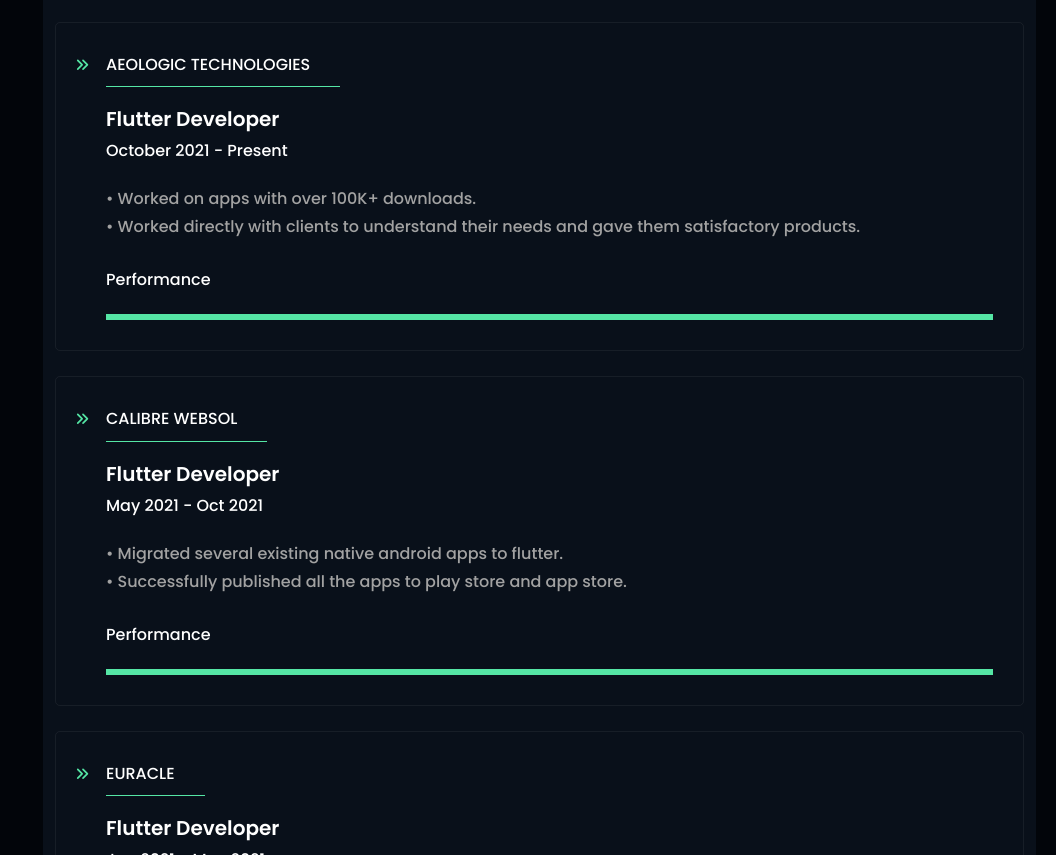
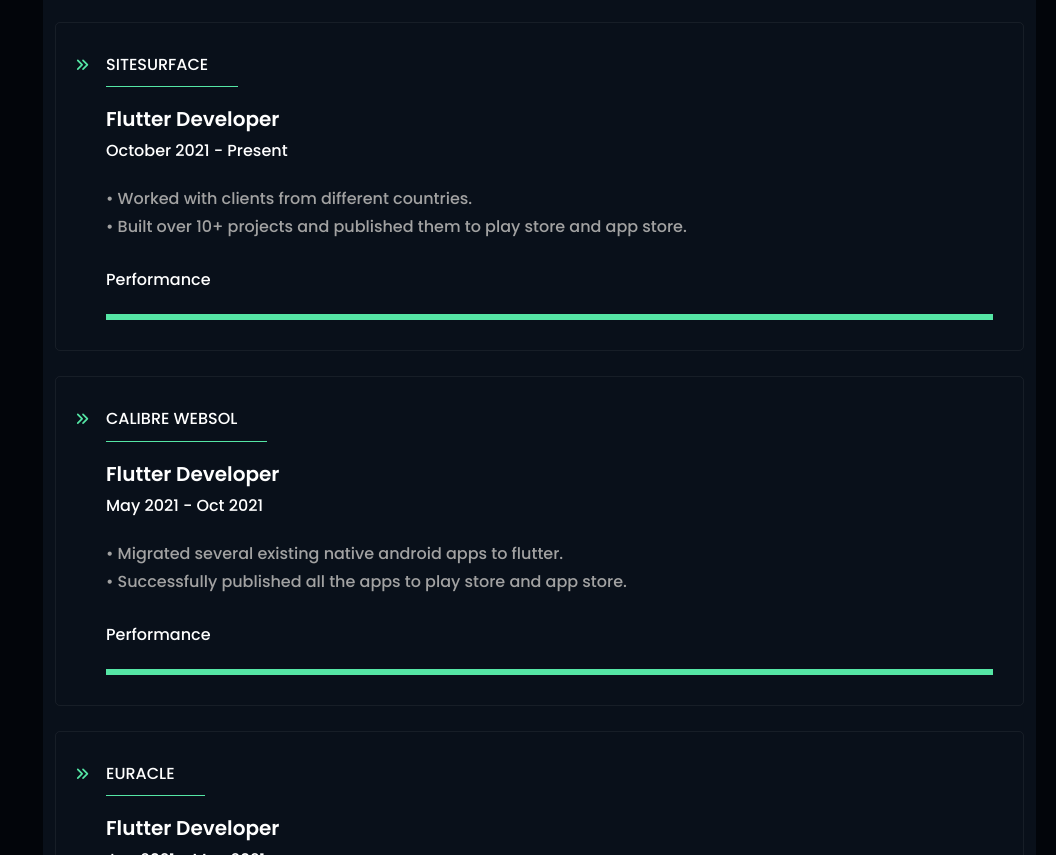
Before and after one commit to san-sitesurface/zyan-portfolio, a plain HTML site: page index.html in a window 1280 px wide. Shown: the part 3508-4363 px from the top of the page, without its empty margins (224-1280 px from the left). Drawn offline with Linux system fonts and the light colour scheme; no server answers.

Commit message:
Update index.html

```diff
--- a/index.html
+++ b/index.html
@@ -128,7 +128,7 @@
                 <ul>
                   <li>
                     <a class="common_btn"
-                      href="https://drive.google.com/file/d/1M-uNlriA4m1TfPhi_Q0KA0HfVGn_1fcA/view?usp=sharing"
+                      href="https://drive.google.com/file/d/1EV0eqPEsKNSXYa3XcKl8ZBG8BAQOjrDT/view?usp=sharing"
                       target="_blank">Download Cv
                       <i class="fa-solid fa-arrow-down-to-line"></i></a>
                   </li>
@@ -398,13 +398,12 @@
                   <div class="column">
                     <div class="">
                       <div class="tf__single_skill_2 fade_bottom" data-trigerId="skills">
-                        <h3>AEOLOGIC TECHNOLOGIES</h3>
+                        <h3>SITESURFACE</h3>
                         <h2>Flutter Developer</h2>
                         <h4>October 2021 - Present</h4>
                         <p>
-                          • Worked on apps with over 100K+ downloads.<br>
-                          • Worked directly with clients to understand their needs and gave them
-                          satisfactory products.<br>
+                          • Worked with clients from different countries.<br>
+                          • Built over 10+ projects and published them to play store and app store.<br>
                         </p>
                         <div class="tf__team_skills_bar_single">
                           <p>Performance</p>
```
